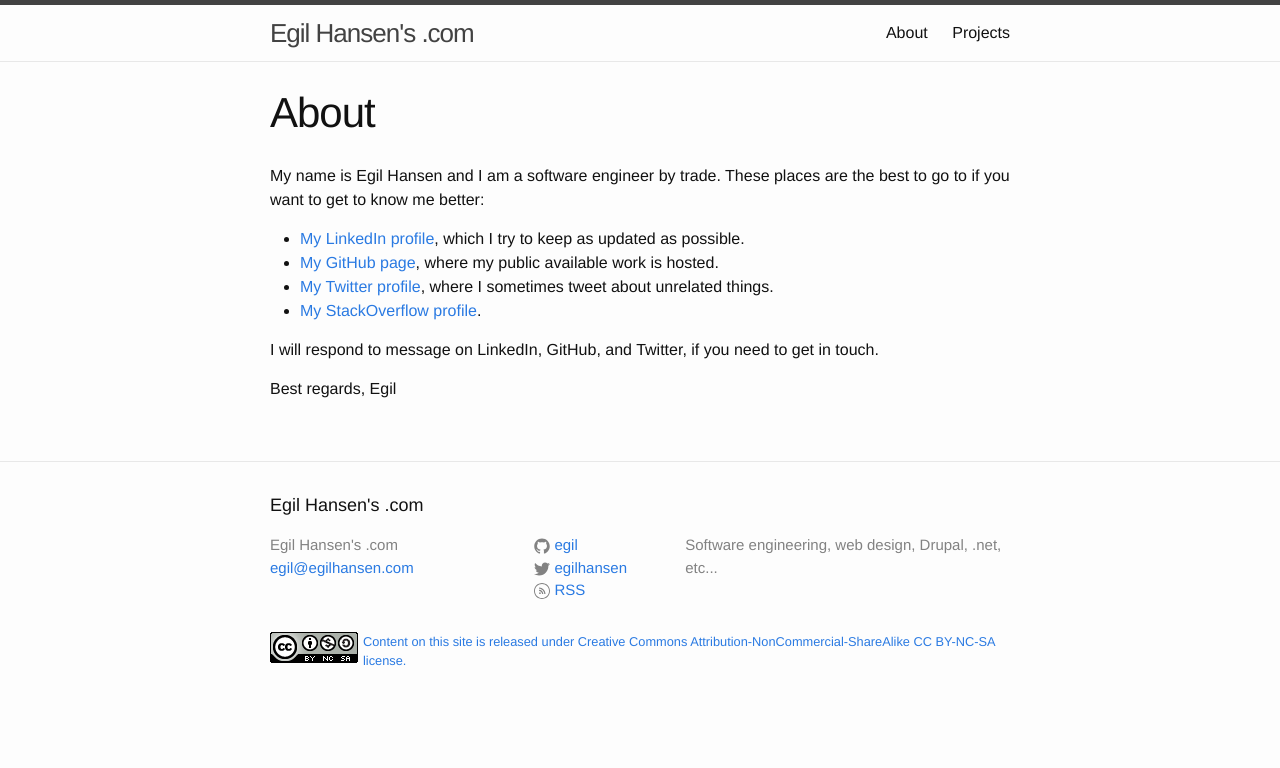
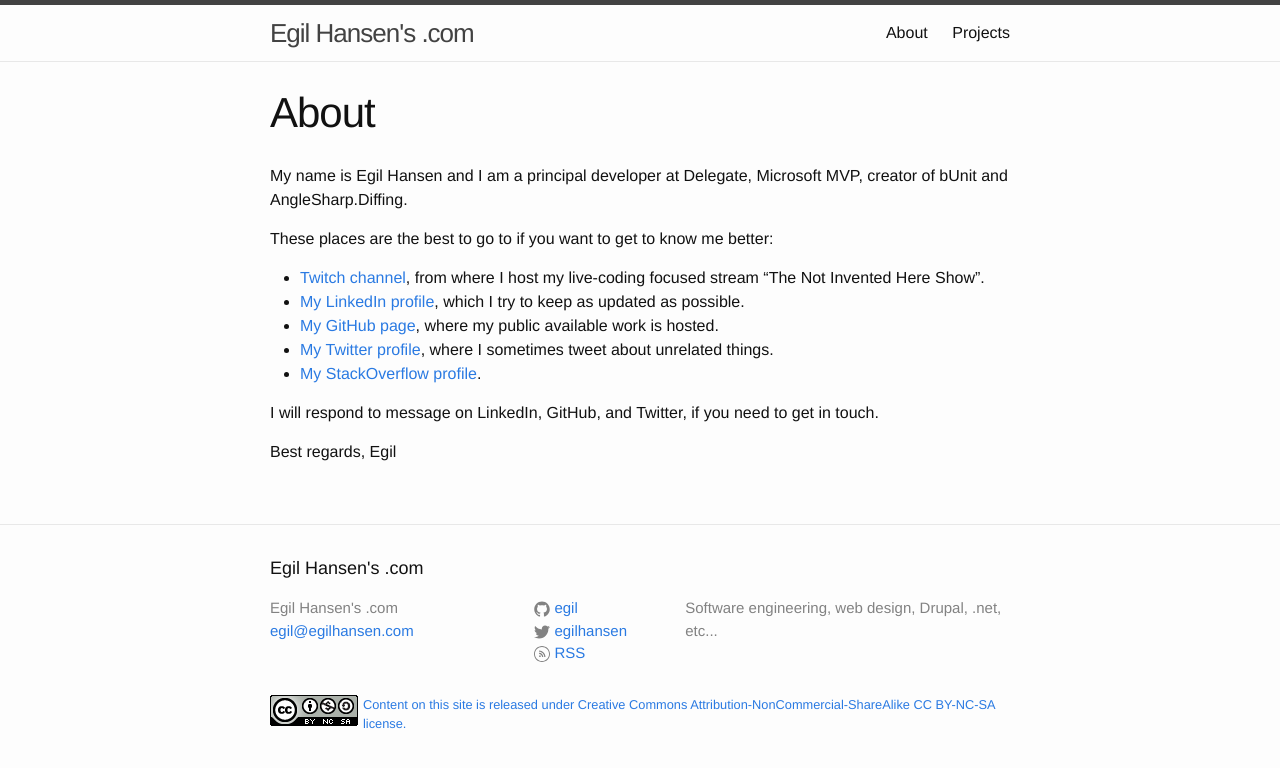
Before and after one commit to egil/egil.github.io, a Jekyll site: the page built from about.md, in a window 1280 px wide. Shown: the top 768 px of the page. Built offline with Jekyll 4.4.1, drawn with Linux system fonts in a browser that asks for light colours.

Commit message:
Update about.md

```diff
--- a/about.md
+++ b/about.md
@@ -3,8 +3,11 @@ layout: page
 title: About
 permalink: /about/
 ---
-My name is Egil Hansen and I am a software engineer by trade. These places are the best to go to if you want to get to know me better:
+My name is Egil Hansen and I am a principal developer at Delegate, Microsoft MVP, creator of bUnit and AngleSharp.Diffing.
 
+These places are the best to go to if you want to get to know me better:
+
+- [Twitch channel](https://www.twitch.tv/egilhansen), from where I host my live-coding focused stream "The Not Invented Here Show".
 - [My LinkedIn profile](https://dk.linkedin.com/in/egilhansen), which I try to keep as updated as possible.
 - [My GitHub page](https://github.com/egil), where my public available work is hosted.
 - [My Twitter profile](https://twitter.com/egilhansen), where I sometimes tweet about unrelated things.
```
